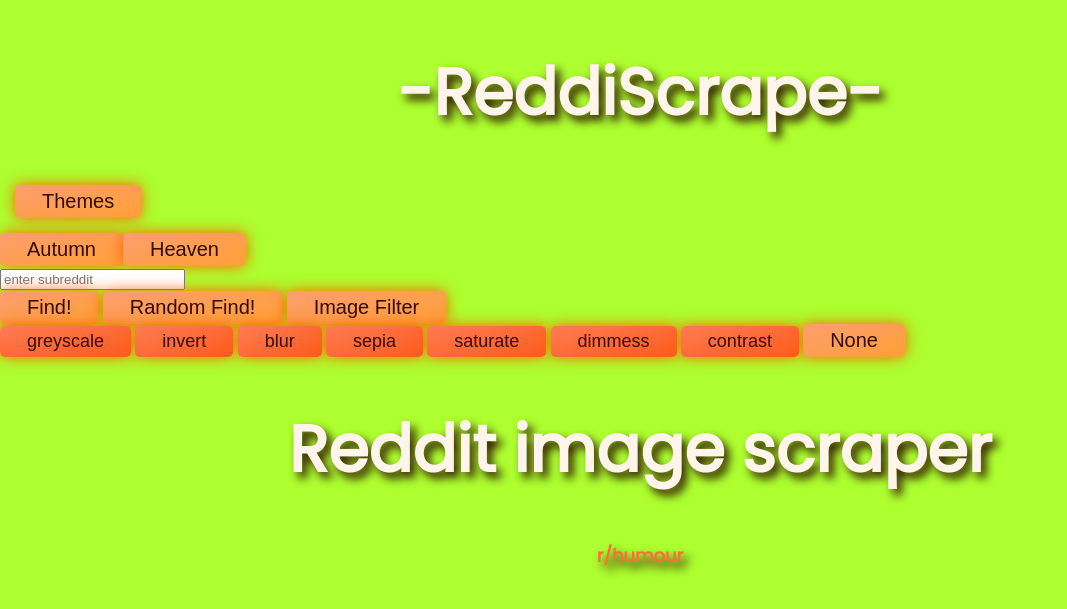
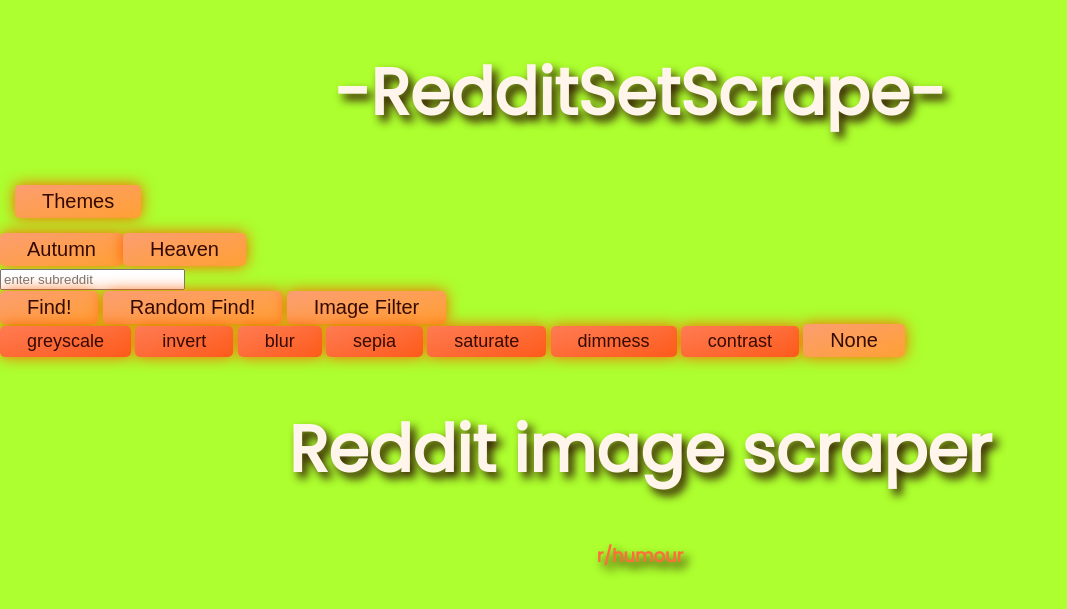
Before and after one commit to Deathbringer98/Reddit-Image-Scraper, a plain HTML site: page index.html in a window 1280 px wide. Shown: the top 609 px of the page, without its empty margins (0-1067 px from the left). Drawn offline with Linux system fonts and the light colour scheme.

Commit message:
Add files via upload

```diff
--- a/index.html
+++ b/index.html
@@ -13,7 +13,7 @@
     <header>
         <nav></nav>
     </header>
-    <h1>-ReddiScrape-</h1>
+    <h1>-RedditSetScrape-</h1>
     <div class="login" id="e">
         <button class="button at" onclick="toggleAtmosphere()" style="display: none;">Atmosphere</button>
         <div class="hide" style="display: none;">
```
